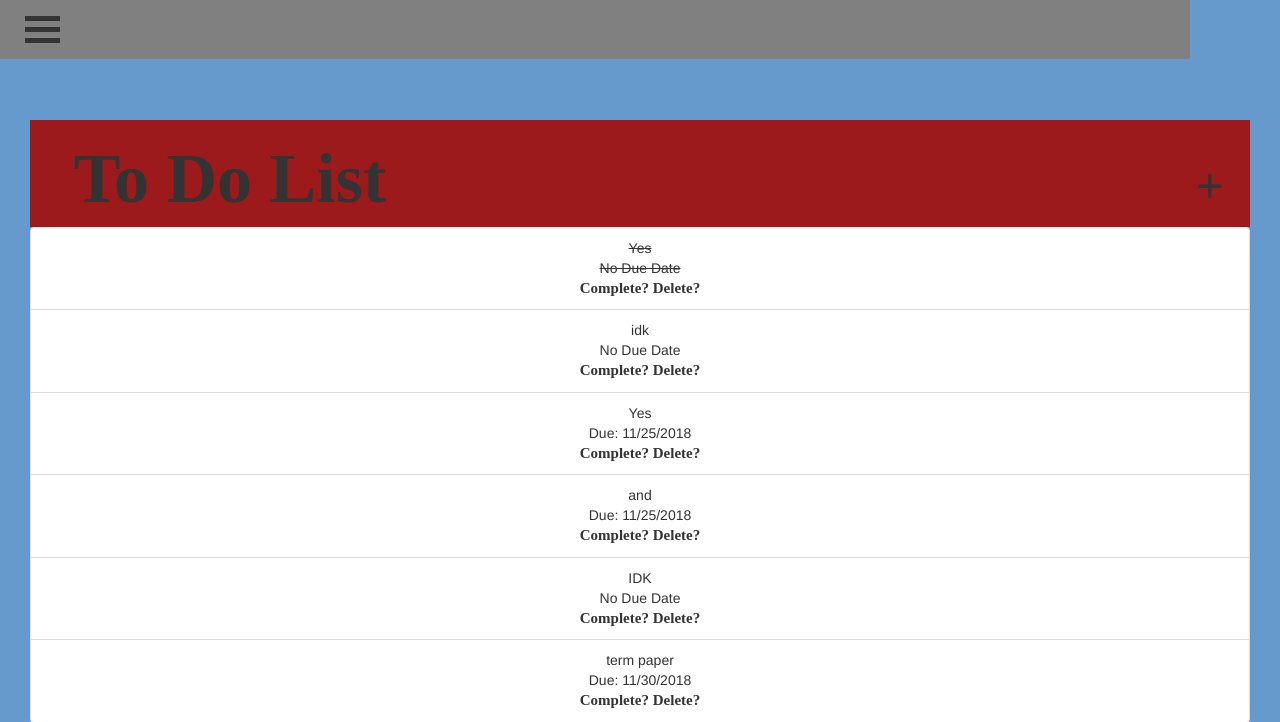
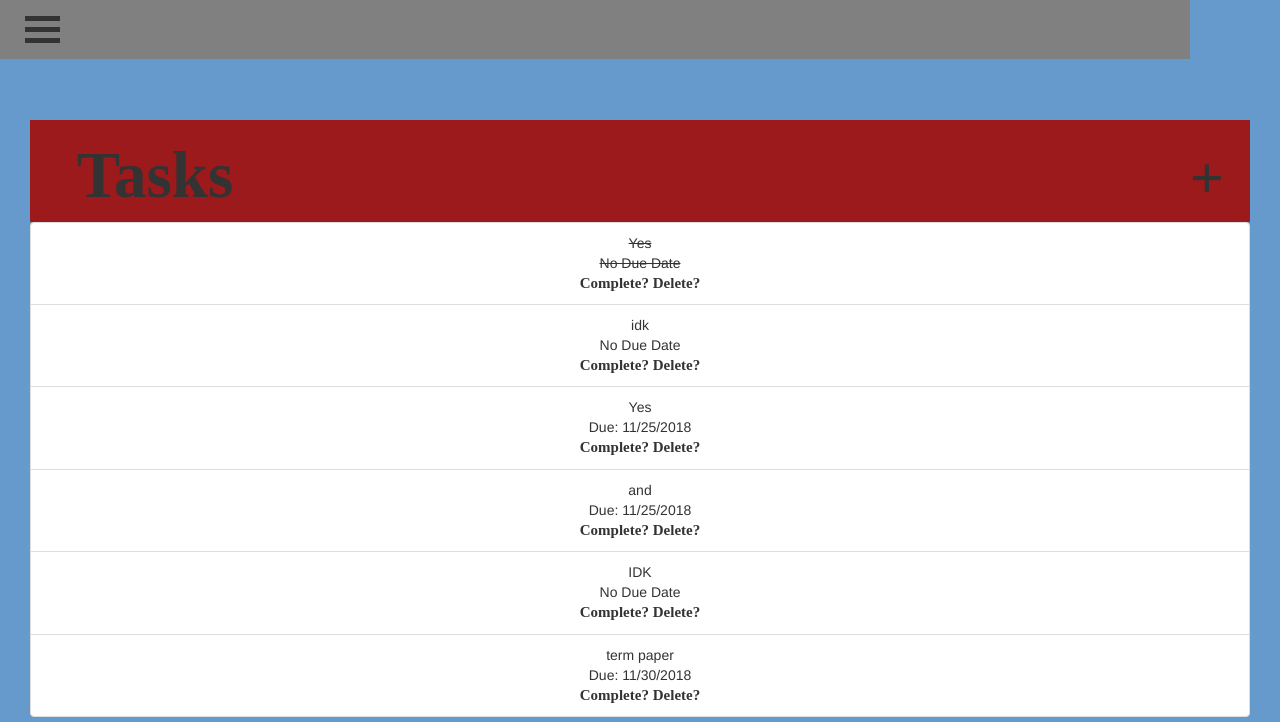
Before and after one commit to jorgerivero3/project-3, a Flask app: page /todo_list in a window 1280 px wide. Shown: the top 722 px of the page. Run offline with Flask 2, Linux system fonts and the light colour scheme; a user stored in the database is signed in; data comes from the database, SQL or seed files in the repository; parts of the project's set-up code (start-up, migrations or seed data) failed here and were passed over; some libraries are stand-ins or nearby versions; some web fonts are replaced.

Commit message:
Changed todo list a bit

```diff
--- a/Application/static/style.css
+++ b/Application/static/style.css
@@ -9,12 +9,18 @@ h1 {
   font-size: 70px;
   text-align: center;
   color: #333;
-    width: 400px;
   float: left;
  }
 .landing_text{
     font-size: 60px;
     float: none;
+}
+.taskTitle{
+    font-size: 65px;
+    padding-left: 0;
+    left: 50px;
+    width: 250px;
+    top: 150px;
 }
 
 .list-group-flush{
@@ -107,10 +113,10 @@ body {
     border: none;
     cursor:pointer;
     overflow: hidden;
-    font-size: 50px;
-    position:absolute;
+    font-size: 60px;
+    position: absolute;
     right: 50px;
-    padding-bottom: 50px;
+    height: 60px;
 }
 
 
--- a/Application/templates/todo_list.html
+++ b/Application/templates/todo_list.html
@@ -5,9 +5,9 @@
 <div align="center" id="main">
     <div class="row">
     <div class="col-sm">
-	    <h1 >To Do List</h1>
+	    <h1 class="taskTitle" >Tasks</h1>
     </div>
-    <div class="col-sm" style="padding-top: 30px;">
+    <div class="col-sm" style="padding-top: 15px;">
 	<form method='GET' action ='/task/new'><button href="/task/new" class="addButton" style="float: right; ">+</button></form>
     </div>
     </div>
```
